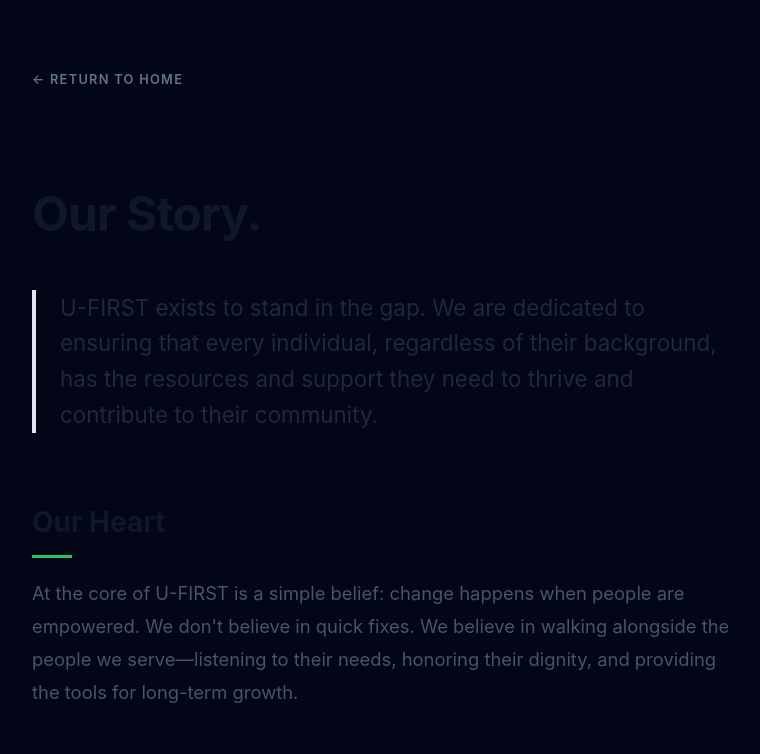
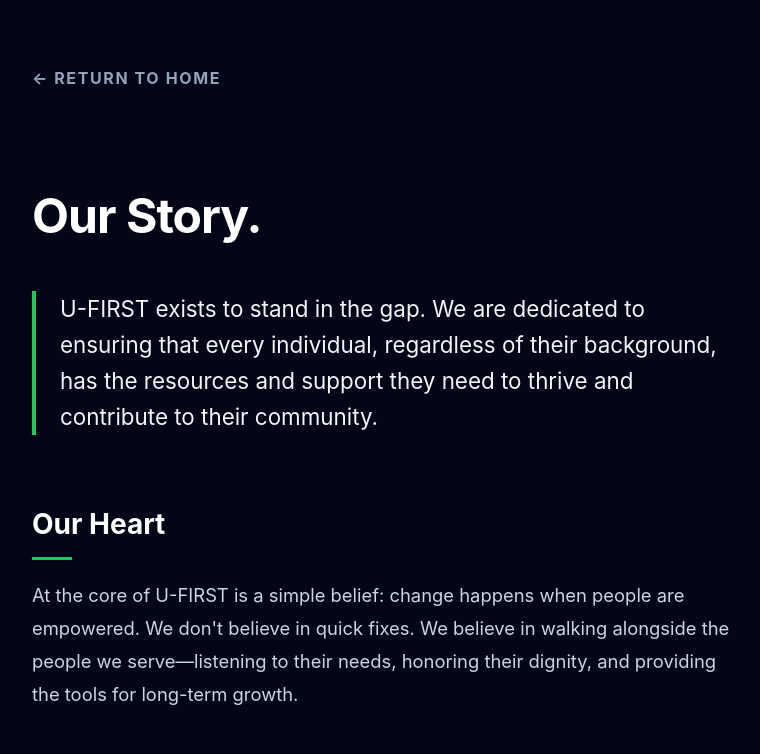
Before and after one commit to Emmanuel-Onyeike/UFIRST, a website: page pages/about.html in a window 1280 px wide. Shown: the top 754 px of the page, without its empty margins (258-1018 px from the left). Drawn offline with Linux system fonts and the light colour scheme.

Commit message:
Update about.css

```diff
--- a/styles/about.css
+++ b/styles/about.css
@@ -1,25 +1,25 @@
 /* General Page Styling */
 body {
-background-color: #020617;
-    color: #f8fafc;
+    background-color: #020617; /* Your dark background */
+    color: #e2e8f0; /* Softer white for general text */
     font-family: 'Inter', system-ui, -apple-system, sans-serif;
     line-height: 1.8;
     margin: 0;
 }
 
 .page-container {
-    max-width: 700px; /* Narrower container makes text easier to read */
+    max-width: 700px;
     margin: 4rem auto;
     padding: 0 2rem;
 }
 
-/* Navigation */
+/* Navigation - Now Bigger */
 .back-link {
     display: inline-block;
-    color: #64748b;
+    color: #94a3b8; /* Lighter grey for better contrast */
     text-decoration: none;
-    font-size: 0.8rem;
-    font-weight: 600;
+    font-size: 1rem; /* Increased size */
+    font-weight: 700; /* Bolder */
     text-transform: uppercase;
     letter-spacing: 0.1em;
     margin-bottom: 3rem;
@@ -28,17 +28,17 @@
 
 .back-link:hover { color: #22c55e; }
 
-/* Typography Hierarchy */
+/* Typography Hierarchy - Updated for Dark Mode */
 h1 {
     font-size: 3rem;
-    color: #0f172a;
+    color: #ffffff; /* Bright white */
     letter-spacing: -0.02em;
     margin-bottom: 2rem;
 }
 
 h2 {
     font-size: 1.75rem;
-    color: #0f172a;
+    color: #ffffff; /* Bright white */
     margin-top: 3rem;
     margin-bottom: 1rem;
     position: relative;
@@ -56,16 +56,16 @@
 
 p {
     font-size: 1.15rem;
-    color: #475569;
+    color: #cbd5e1; /* Lighter text for readability on dark BG */
     margin-bottom: 1.5rem;
 }
 
 .intro-text {
     font-size: 1.4rem;
-    color: #1e293b;
+    color: #f1f5f9; /* Near white for emphasis */
     font-weight: 400;
     line-height: 1.6;
-    border-left: 4px solid #e2e8f0;
+    border-left: 4px solid #22c55e; /* Green accent matches theme */
     padding-left: 1.5rem;
     margin-bottom: 4rem;
 }
@@ -75,4 +75,5 @@
     .page-container { margin: 2rem auto; }
     h1 { font-size: 2.25rem; }
     h2 { font-size: 1.5rem; }
+    .back-link { font-size: 0.9rem; }
 }
```
